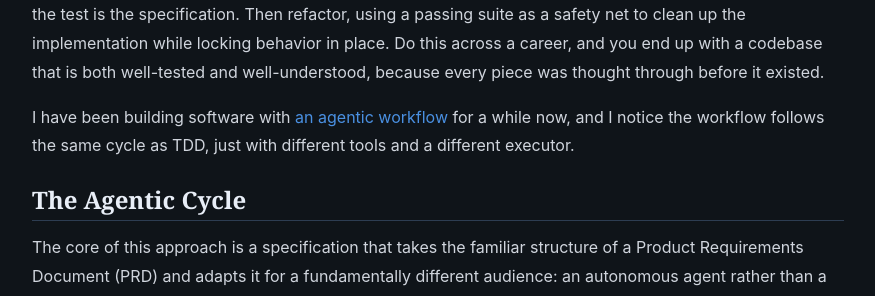
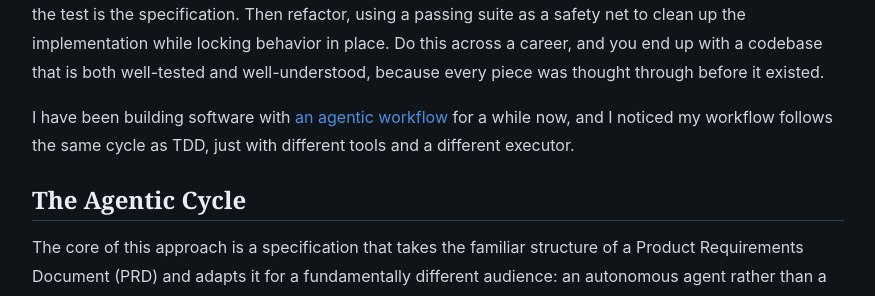
Before and after one commit to arefiva/arefiva.github.io, a Jekyll site: the page built from _posts/2026-04-15-red-green-refactor-with-an-ai-in-the-loop.md, in a window 1280 px wide and 900 px high. Shown: the part 402-698 px from the top of the window, without its empty margins (202-1077 px from the left). Built offline with Jekyll 4.4.1, drawn with Linux system fonts in a browser that asks for light colours.

Commit message:
Update phrasing in post: noticed my workflow
Co-authored-by: Copilot <223556219+Copilot@users.noreply.github.com>

```diff
--- a/_posts/2026-04-15-red-green-refactor-with-an-ai-in-the-loop.md
+++ b/_posts/2026-04-15-red-green-refactor-with-an-ai-in-the-loop.md
@@ -10,7 +10,7 @@ Test-Driven Development (TDD) rests on a deceptively simple mantra: Red goes to
 
 What makes TDD powerful is not the tests themselves, but the discipline the cycle enforces. The red phase forces you to understand what you are building before you build it, because you cannot write a failing test for something you have not thought through. That clarity shapes how quickly and smoothly the green and refactor phases unfold. The green phase follows: write the minimum code to make the test pass, because the test is the specification. Then refactor, using a passing suite as a safety net to clean up the implementation while locking behavior in place. Do this across a career, and you end up with a codebase that is both well-tested and well-understood, because every piece was thought through before it existed.
 
-I have been building software with [an agentic workflow](/agentic-development/) for a while now, and I notice the workflow follows the same cycle as TDD, just with different tools and a different executor.
+I have been building software with [an agentic workflow](/agentic-development/) for a while now, and I noticed my workflow follows the same cycle as TDD, just with different tools and a different executor.
 
 ## The Agentic Cycle
 
```
